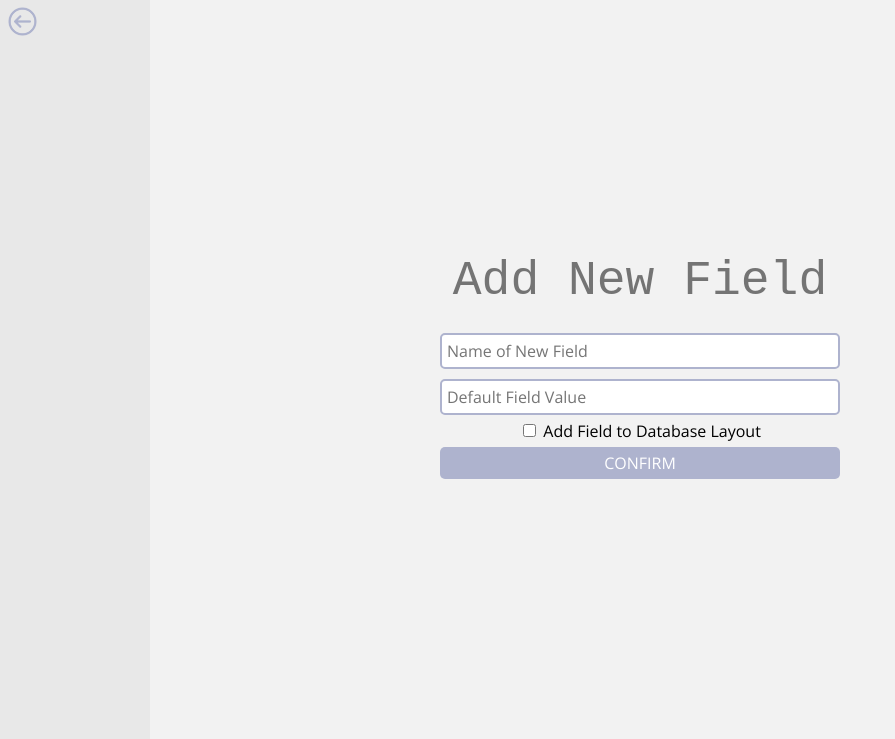
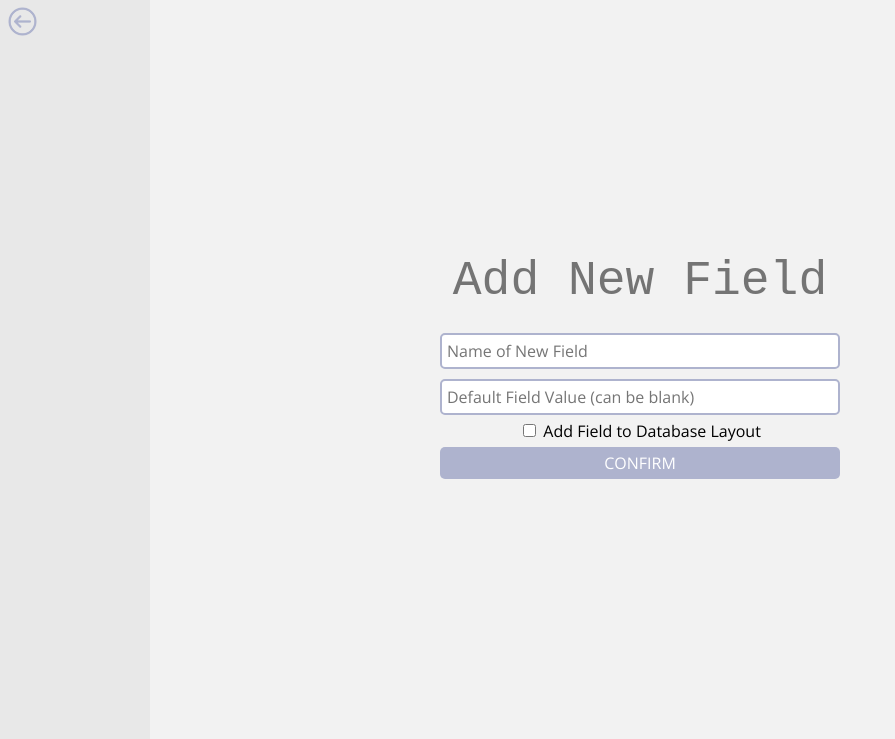
Before and after one commit to AlyssaRSchaefer/SusanDB, a Flask app: page /add_field in a window 1280 px wide. Shown: the part 61-800 px from the top of the page, without its empty margins (0-895 px from the left). Run offline with Flask 3, Linux system fonts and the light colour scheme; parts of the project's set-up code (start-up, migrations or seed data) failed here and were passed over.

Commit message:
editDB update

```diff
--- a/static/js/edit-database.js
+++ b/static/js/edit-database.js
@@ -5,7 +5,7 @@ function generateErrorMessage(msg, container){
 }
 
 function addNewField() {
-    let name = document.getElementById("add-field-name").value;
+    let name = document.getElementById("add-field-name").value.replaceAll(" ", "_");
     let defaultValue = document.getElementById("add-field-default").value;
     let addToLayout = document.getElementById("add-field-layout").checked;
 
--- a/templates/auxiliary/edit_database_action.html
+++ b/templates/auxiliary/edit_database_action.html
@@ -7,7 +7,7 @@
 <!-- ADD FIELD MODE -->
 {% if mode == "add_field" %}
     <input id="add-field-name" class="text-input" type="text" placeholder="Name of New Field">
-    <input id="add-field-default" class="text-input" type="text" placeholder="Default Field Value">
+    <input id="add-field-default" class="text-input" type="text" placeholder="Default Field Value (can be blank)">
     <label for="add-to-layout">
         <input id="add-field-layout" type="checkbox" name="add-to-layout">
         Add Field to Database Layout
```
Also changed, not shown: students_local.db.
